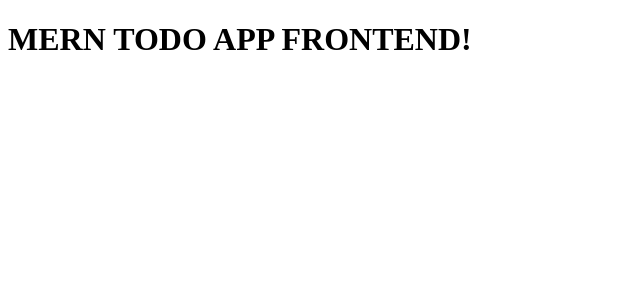
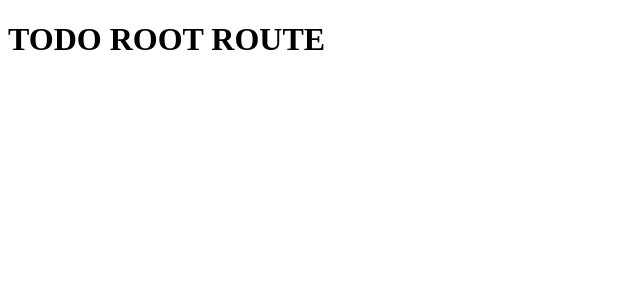
Before and after one commit to Nielam-Dass/Todo-App-Collection, a React (Vite) app in the folder todo_apps/002-mern-app/frontend/: page / in a window 1280 px wide. Shown: the top 300 px of the page, without its empty margins (0-640 px from the left). Built offline with nearby package versions, Linux system fonts and the light colour scheme.

Commit message:
Added routing between pages in MERN frontend

```diff
--- a/todo_apps/002-mern-app/frontend/package.json
+++ b/todo_apps/002-mern-app/frontend/package.json
@@ -11,7 +11,8 @@
   },
   "dependencies": {
     "react": "^19.2.0",
-    "react-dom": "^19.2.0"
+    "react-dom": "^19.2.0",
+    "react-router-dom": "^7.10.1"
   },
   "devDependencies": {
     "@eslint/js": "^9.39.1",
--- a/todo_apps/002-mern-app/frontend/src/App.jsx
+++ b/todo_apps/002-mern-app/frontend/src/App.jsx
@@ -1,7 +1,13 @@
+import { Route, Routes } from "react-router-dom";
+
+
 function App() {
   return (
     <>
-      <h1>MERN TODO APP FRONTEND!</h1>
+      <Routes>
+        <Route path="/" element={<h1>TODO ROOT ROUTE</h1>}/>
+        <Route path="/task/:taskId" element={<h1>TODO TASK ROUTE</h1>}/>
+      </Routes>
     </>
   );
 }
--- a/todo_apps/002-mern-app/frontend/src/main.jsx
+++ b/todo_apps/002-mern-app/frontend/src/main.jsx
@@ -1,9 +1,15 @@
 import { StrictMode } from 'react'
 import { createRoot } from 'react-dom/client'
 import App from './App.jsx'
+import { BrowserRouter } from "react-router-dom"
+
 
 createRoot(document.getElementById('root')).render(
   <StrictMode>
-    <App />
+
+    <BrowserRouter>
+      <App />
+    </BrowserRouter>
+
   </StrictMode>,
 )
```
Also changed, not shown: 1 other file (tests, documents, lock files or other folders).
